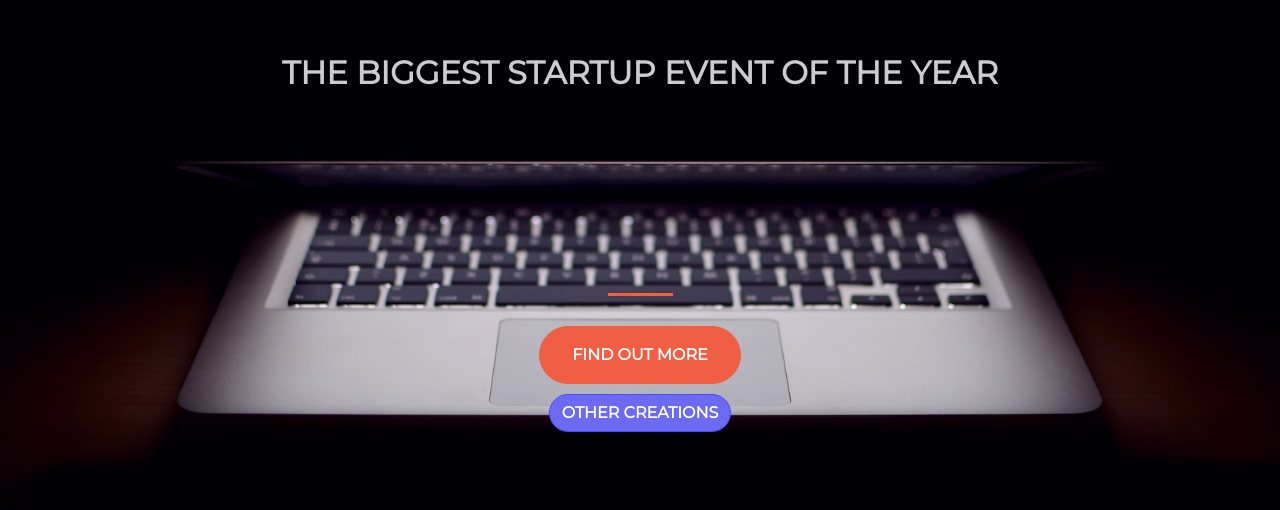
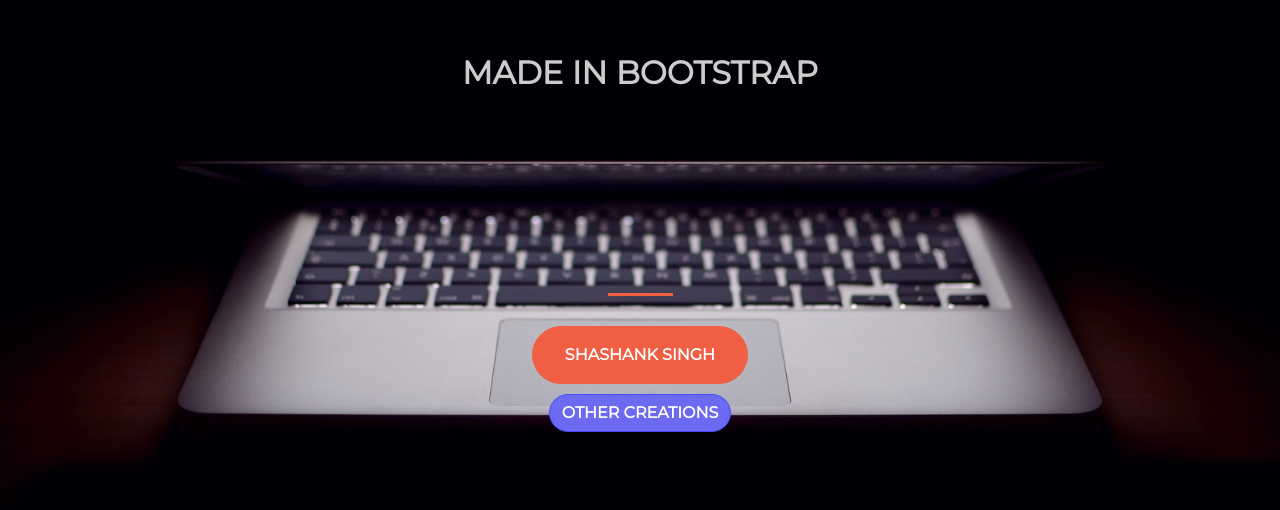
Before and after one commit to shashankcic/shashankcic.github.io, a plain HTML site: page index.html in a window 1280 px wide. Shown: the part 152-662 px from the top of the page. Drawn offline with nearby package versions, Linux system fonts and the light colour scheme.

Commit message:
upating index.html

```diff
--- a/index.html
+++ b/index.html
@@ -21,7 +21,7 @@
         <div class="row">
           <div class="col-lg-12 my-auto">
             <h1 class="text-uppercase faded">
-              <strong>the biggest startup event of the year</strong>
+              <strong>Made in Bootstrap</strong>
             </h1>
             <hr>
           </div>
@@ -35,11 +35,12 @@
                  We recommend moving this block and the preceding CSS link to the HEAD of your HTML file. */
             </style>
             <div id="mc_embed_signup">
-            <form action="https://atnextmail.us3.list-manage.com/subscribe/post?u=a1820f5c9e9e24e6875a2c264&amp;id=055d8c1b6b" method="post" id="mc-embedded-subscribe-form" name="mc-embedded-subscribe-form" class="validate" target="_blank" novalidate>
+            <form id="mc-embedded-subscribe-form" name="mc-embedded-subscribe-form" class="validate" target="_blank" novalidate>
+            <!-- <form action="https://atnextmail.us3.list-manage.com/subscribe/post?u=a1820f5c9e9e24e6875a2c264&amp;id=055d8c1b6b" method="post" id="mc-embedded-subscribe-form" name="mc-embedded-subscribe-form" class="validate" target="_blank" novalidate> -->
                 <div id="mc_embed_signup_scroll">
                 <!-- real people should not fill this in and expect good things - do not remove this or risk form bot signups-->
                 <div style="position: absolute; left: -5000px;" aria-hidden="true"><input type="text" name="b_a1820f5c9e9e24e6875a2c264_055d8c1b6b" tabindex="-1" value=""></div>
-                <div class="clear"><input class="btn btn-primary btn-xl" type="submit" value="Find Out More" name="subscribe" id="mc-embedded-subscribe" class="button"></div>
+                <div class="clear"><input class="btn btn-primary btn-xl" type="submit" value="Shashank Singh" name="subscribe" id="mc-embedded-subscribe" class="button"></div>
                 </div>
                 <!-- <div class="clear"><input class="btn btn-primary" type="submit" value="Other Creations" name="creation" class="button" id="more-btn"></div>
                 </div> -->
```
